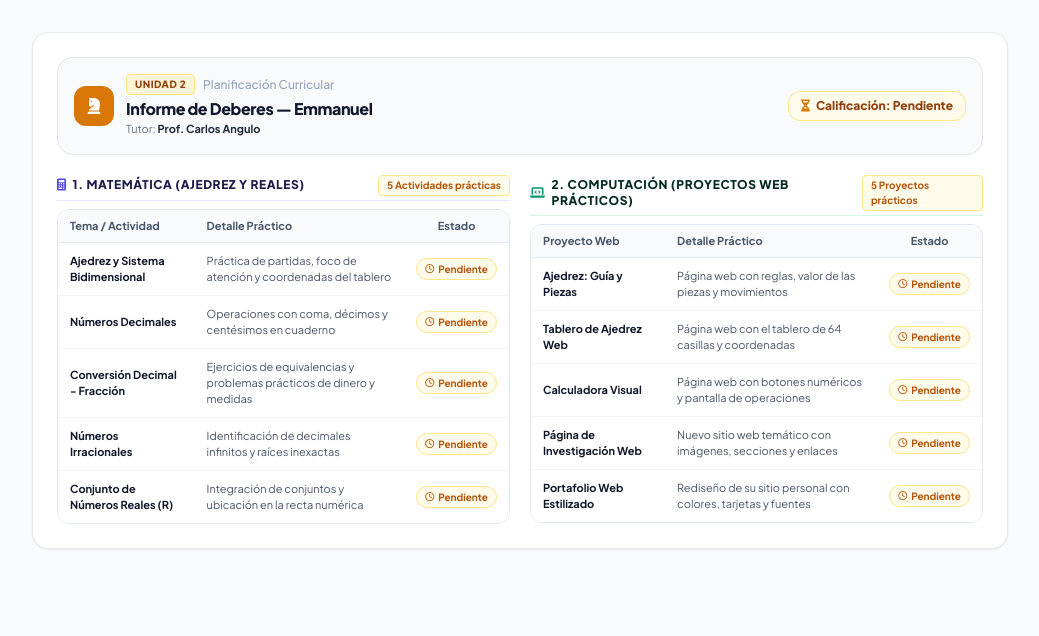
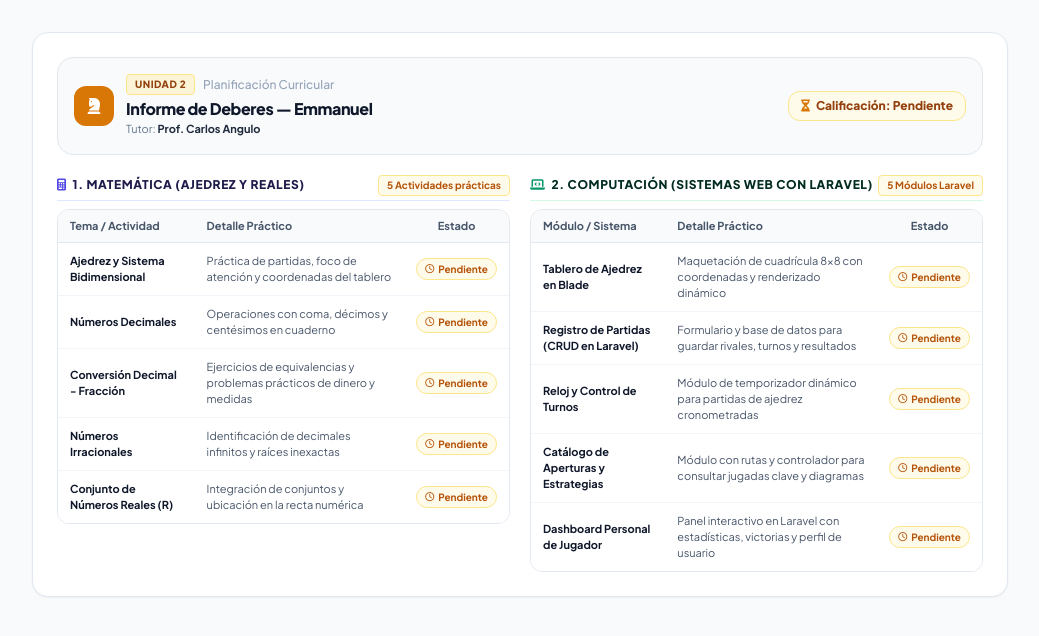
Before and after one commit to Elnuget/deberes-emanuel, a Laravel app: page /informe/unidad-2 in a window 1280 px wide. Shown: the top 636 px of the page, without its empty margins (120-1159 px from the left). Run offline with Laravel 12, Linux system fonts and the light colour scheme; data comes from the database, SQL or seed files in the repository; some libraries are stand-ins or nearby versions.

Commit message:
feat: elevate computing unit 2 to fullstack laravel chess system and modules

```diff
--- a/app/Http/Controllers/DashboardController.php
+++ b/app/Http/Controllers/DashboardController.php
@@ -415,39 +415,39 @@ class DashboardController extends Controller
             ],
         ];
 
-        // Proyectos prácticos de Computación (Unidad 2 - 100% prácticos y reales)
+        // Proyectos prácticos de Computación en Laravel (Unidad 2: Sistema Web de Ajedrez)
         $compuDuties = [
             [
-                'title' => 'Ajedrez: Guía y Piezas',
-                'detail' => 'Página web con reglas, valor de las piezas y movimientos',
+                'title' => 'Tablero de Ajedrez en Blade',
+                'detail' => 'Maquetación de cuadrícula 8x8 con coordenadas y renderizado dinámico',
                 'link_url' => null,
                 'status' => 'Pendiente',
                 'grade' => 'Pendiente',
             ],
             [
-                'title' => 'Tablero de Ajedrez Web',
-                'detail' => 'Página web con el tablero de 64 casillas y coordenadas',
+                'title' => 'Registro de Partidas (CRUD en Laravel)',
+                'detail' => 'Formulario y base de datos para guardar rivales, turnos y resultados',
                 'link_url' => null,
                 'status' => 'Pendiente',
                 'grade' => 'Pendiente',
             ],
             [
-                'title' => 'Calculadora Visual',
-                'detail' => 'Página web con botones numéricos y pantalla de operaciones',
+                'title' => 'Reloj y Control de Turnos',
+                'detail' => 'Módulo de temporizador dinámico para partidas de ajedrez cronometradas',
                 'link_url' => null,
                 'status' => 'Pendiente',
                 'grade' => 'Pendiente',
             ],
             [
-                'title' => 'Página de Investigación Web',
-                'detail' => 'Nuevo sitio web temático con imágenes, secciones y enlaces',
+                'title' => 'Catálogo de Aperturas y Estrategias',
+                'detail' => 'Módulo con rutas y controlador para consultar jugadas clave y diagramas',
                 'link_url' => null,
                 'status' => 'Pendiente',
                 'grade' => 'Pendiente',
             ],
             [
-                'title' => 'Portafolio Web Estilizado',
-                'detail' => 'Rediseño de su sitio personal con colores, tarjetas y fuentes',
+                'title' => 'Dashboard Personal de Jugador',
+                'detail' => 'Panel interactivo en Laravel con estadísticas, victorias y perfil de usuario',
                 'link_url' => null,
                 'status' => 'Pendiente',
                 'grade' => 'Pendiente',
--- a/resources/views/reports/unit2.blade.php
+++ b/resources/views/reports/unit2.blade.php
@@ -163,10 +163,10 @@
                     <div class="flex items-center justify-between pb-1 border-b border-emerald-100">
                         <h3 class="text-xs font-black text-emerald-950 uppercase tracking-wider flex items-center gap-1.5">
                             <i class="fa-solid fa-laptop-code text-emerald-600"></i>
-                            <span>2. Computación (Proyectos Web Prácticos)</span>
+                            <span>2. Computación (Sistemas Web con Laravel)</span>
                         </h3>
                         <span class="text-[10px] font-bold text-amber-700 bg-amber-50 px-2 py-0.5 rounded border border-amber-200">
-                            {{ count($compuDuties) }} Proyectos prácticos
+                            {{ count($compuDuties) }} Módulos Laravel
                         </span>
                     </div>
 
@@ -174,7 +174,7 @@
                         <table class="w-full text-left text-xs divide-y divide-slate-200">
                             <thead class="bg-slate-50 text-slate-600 font-bold text-[11px]">
                                 <tr>
-                                    <th class="py-2 px-3">Proyecto Web</th>
+                                    <th class="py-2 px-3">Módulo / Sistema</th>
                                     <th class="py-2 px-3">Detalle Práctico</th>
                                     <th class="py-2 px-3 text-center">Estado</th>
                                 </tr>
```
